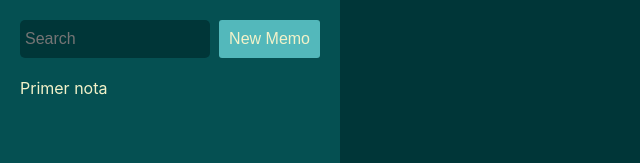
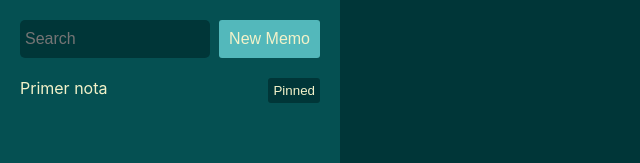
Before and after one commit to ManuelDiLena/MemoPad, a React (Create React App) app: page / in a window 1280 px wide. Shown: the top 163 px of the page, without its empty margins (0-640 px from the left). Built offline with nearby package versions, Linux system fonts and the light colour scheme; the HTML template or start-up script is replaced by a standard one.

Commit message:
Memo structure

```diff
--- a/src/App.css
+++ b/src/App.css
@@ -62,7 +62,7 @@
 }
 
 .pinButton {
-    background-color: #53B8BB;
+    background-color: #003638;
     border: none;
     border-radius: 3px;
     padding: 5px;
@@ -71,7 +71,7 @@
 }
 
 .pinButton:hover {
-    background-color: #44989B;
+    background-color: #002627;
 }
 
 .activeNote {
--- a/src/App.js
+++ b/src/App.js
@@ -7,7 +7,7 @@ function App() {
         id: 0,
         title: 'Primer nota',
         text: '# HolaMundo',
-        pinned: false,
+        pinned: true,
         created: Date.now()
     }]);
 
@@ -33,7 +33,16 @@ function App() {
                 <div className='list'>
                     {
                         items.map((item, i) => {
-                            return <div key={item.id} className='memo'>{item.title}</div>
+                            return <div key={item.id} className='memo'>
+                                <div>
+                                    {item.title === '' ? '[No title]' : item.title.substring(0,20)}
+                                </div>
+                                <div>
+                                    <button className='pinButton'>
+                                        {item.pinned ? 'Pinned': 'Pin'}
+                                    </button>
+                                </div>
+                            </div>
                         })
                     }
                 </div>
```
